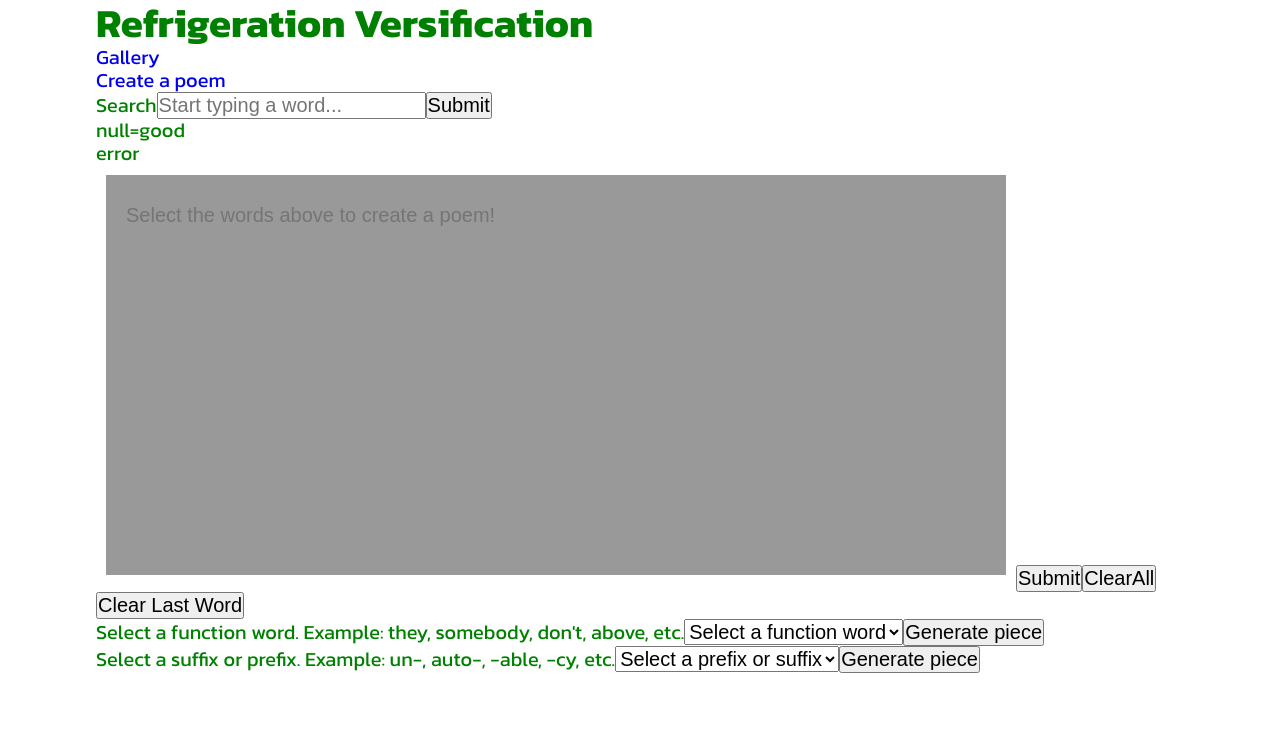
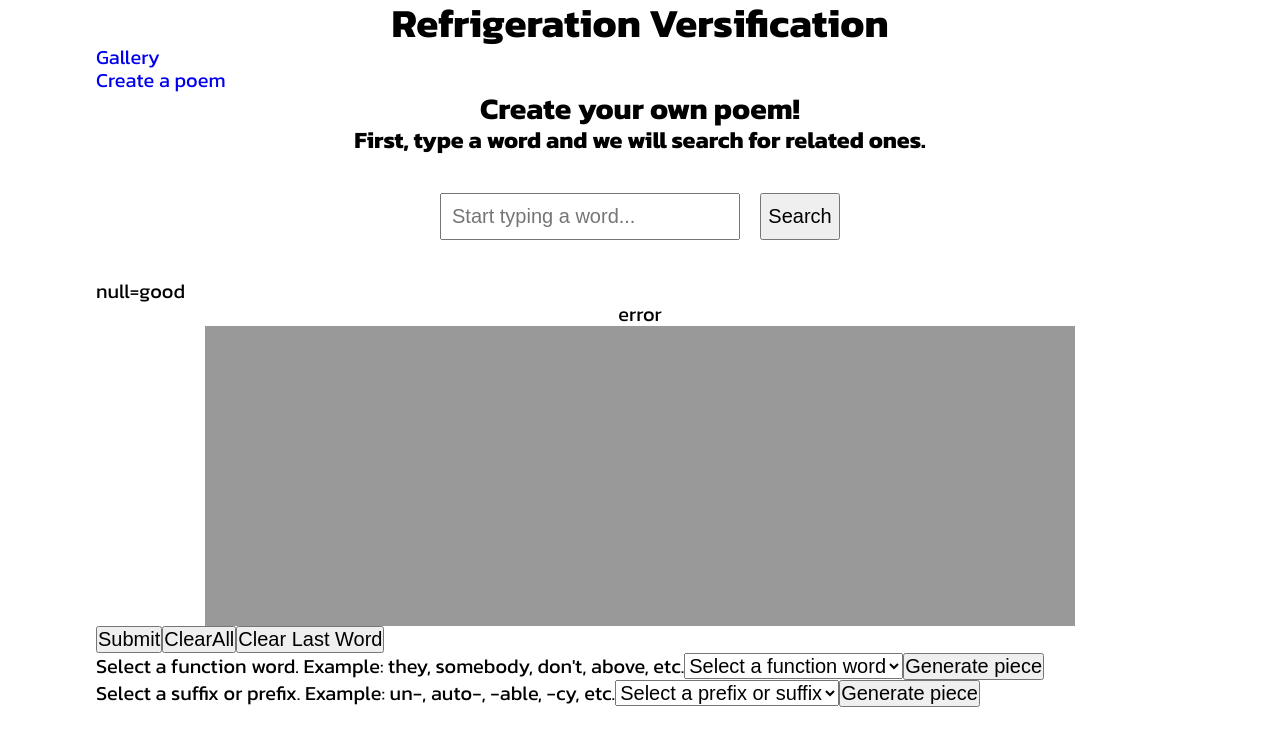
Before and after one commit to victoria-reis/magnetic-poetry, a React (Create React App) app: page /auto in a window 1280 px wide. Shown: the top 746 px of the page. Built offline with nearby package versions, Linux system fonts and the light colour scheme.

Commit message:
did some styles, and finished clear last word button feature

```diff
--- a/src/Components/Form.js
+++ b/src/Components/Form.js
@@ -33,28 +33,31 @@ const Form = ({
 	};
 
 	return (
-		<div>
+		<>
+			<h2>Create your own poem!</h2>
+			<h3>First, type a word and we will search for related ones.</h3>
 			<form
 				onSubmit={(event) => {
 					handleSubmit(event);
 				}}
+				className="searchForm"
 			>
-				<label htmlFor="search">Search</label>
-
+				<label htmlFor="search" className="sr-only">
+					Search for a word
+				</label>
+				<div className="inputOptionsContainer">
 					<input
 						type="search"
 						id="search"
 						onChange={(event) => {
 							handleChange(event);
 						}}
+						// className="searchInput"
 						value={autoFill}
 						pattern="[a-zA-z]+"
 						placeholder="Start typing a word..."
 					/>
 
-				<button type="submit">Submit</button>
-
-				<div>
 					{autoFill !== ""
 						? suggestions.map((wordObj, index) => {
 								return (
@@ -64,6 +67,7 @@ const Form = ({
 										onClick={() => handleSelection(wordObj)}
 										value={wordObj.word}
 										className="color"
+										tabIndex="0"
 									>
 										{wordObj.word}
 									</option>
@@ -71,8 +75,10 @@ const Form = ({
 						  })
 						: null}
 				</div>
+
+				<button type="submit">Search</button>
 			</form>
-		</div>
+		</>
 	);
 };
 
--- a/src/Components/Gallery.js
+++ b/src/Components/Gallery.js
@@ -1,7 +1,7 @@
 import { useEffect, useState } from "react";
 import firebase from "../firebase";
 import { getDatabase, ref, onValue, push, remove } from "firebase/database";
-
+import { rotationRandomizer } from "./Other";
 
 const Gallery = () => {
 	//state to set the poems on the page
@@ -43,27 +43,30 @@ const Gallery = () => {
 	//looping through 50 words that we get back from the api to display them on the page.
 	//2nd form below
 
-
 	return (
 		<div>
 			<ul className="poems">
 				{poems.map((poem) => {
 					return (
 						<li key={poem.key}>
-                <p>
-
-                  {poem.name}
-                </p>
-                <button onClick={() => handleRemovePoem(poem.key)}>
-                  Remove
-                </button>
+							{/* <p>{poem.name}</p> */}
+							{poem.name[0]
+								.trim()
+								.split(" ")
+								.map((word, index) => {
+									return (
+										<div key={index} className={rotationRandomizer()}>
+											{word}
+										</div>
+									);
+								})}
+							<button onClick={() => handleRemovePoem(poem.key)}>Remove</button>
 						</li>
 					);
 				})}
 			</ul>
 		</div>
-          )
-}
-
+	);
+};
 
 export default Gallery;
--- a/src/Components/GenerateWords.js
+++ b/src/Components/GenerateWords.js
@@ -3,6 +3,7 @@ import axios from "axios";
 import firebase from "../firebase";
 import { getDatabase, ref, push } from "firebase/database";
 import { useNavigate } from "react-router-dom";
+import { rotationRandomizer } from "./Other";
 
 const GenerateWords = ({ userSubmit, wordPoem, setWordPoem, errorState }) => {
 	let navigate = useNavigate();
@@ -62,58 +63,37 @@ const GenerateWords = ({ userSubmit, wordPoem, setWordPoem, errorState }) => {
 
 	const handleOne = (words) => {
 		words.preventDefault();
-		setWordPoem(wordPoem.toString().split(" ").slice(0, -1).join(" "));
-		console.log(setWordPoem);
+		setWordPoem(() => {
+			// wordPoem.toString().split(" ").slice(0, -1).join(" ")
+			if (wordPoem !== []) {
+				const text = wordPoem[0].trim().split(" ");
+				text.pop();
+				return [text.join(" ")];
+			}
+		});
 	};
-
-	// styling function to add class to 50 words
-	const rotationRandomizer = () => {
-		const randomNum = Math.floor(Math.random() * 10);
-		const style1 = "style-1";
-		const style2 = "style-2";
-		const style3 = "style-3";
-		const style4 = "style-4";
-		const style5 = "style-5";
-		if (randomNum <= 2) {
-			return `magnetic ${style1}`;
-			// console.log(randomNum, style1);
-		} else if (randomNum > 2 && randomNum <= 4) {
-			return `magnetic ${style2}`;
-			// console.log(randomNum, style2);
-		} else if (randomNum > 4 && randomNum <= 6) {
-			return `magnetic ${style3}`;
-			// console.log(randomNum, style3);
-		} else if (randomNum > 6 && randomNum <= 8) {
-			return `magnetic ${style4}`;
-			// console.log(randomNum, style2);
-		} else if (randomNum > 8) {
-			return `magnetic ${style5}`;
-			// console.log(randomNum, style2);
-		}
-	};
-
 	//looping through 50 words that we get back from the api to display them on the page.
 	//2nd form below
 	return (
-		<div>
+		<>
 			{errorState ? <p className="errP">no data found</p> : <p>null=good</p>}
-
+			<ul className="wordCollection">
 				{wordCollection.length !== 0 ? (
 					wordCollection.map((wordCollection, index) => {
 						return (
-						<div
+							<li
 								key={index}
 								onClick={() => handleSelection(wordCollection)}
 								className={rotationRandomizer()}
 							>
 								{wordCollection.word}
-						</div>
+							</li>
 						);
 					})
 				) : (
 					<p>error</p>
 				)}
-
+			</ul>
 			{/* {
 
               wordCollection.length !== 0 && autoFill === ""
@@ -137,7 +117,20 @@ const GenerateWords = ({ userSubmit, wordPoem, setWordPoem, errorState }) => {
 						handleSubmit(event);
 					}}
 				>
-					<textarea
+					<div className="poemDisplay">
+						{wordPoem[0]
+							? wordPoem[0]
+									.trim()
+									.split(" ")
+									.map((word) => {
+										console.log(word);
+										return <p className="magnetic">{word}</p>;
+									})
+							: null}
+					</div>
+
+					{/* this input is displayed none so we can style the words as magnetics*/}
+					<input
 						id="poem"
 						value={wordPoem}
 						className="poemBox"
@@ -150,7 +143,7 @@ const GenerateWords = ({ userSubmit, wordPoem, setWordPoem, errorState }) => {
 					<button onClick={handleOne}>Clear Last Word</button>
 				</form>
 			</div>
-		</div>
+		</>
 	);
 };
 
--- /dev/null
+++ b/src/Components/Other.js
@@ -0,0 +1,24 @@
+export const rotationRandomizer = () => {
+	const randomNum = Math.floor(Math.random() * 10);
+	const style1 = "style-1";
+	const style2 = "style-2";
+	const style3 = "style-3";
+	const style4 = "style-4";
+	const style5 = "style-5";
+	if (randomNum <= 2) {
+		return `magnetic ${style1}`;
+		// console.log(randomNum, style1);
+	} else if (randomNum > 2 && randomNum <= 4) {
+		return `magnetic ${style2}`;
+		// console.log(randomNum, style2);
+	} else if (randomNum > 4 && randomNum <= 6) {
+		return `magnetic ${style3}`;
+		// console.log(randomNum, style3);
+	} else if (randomNum > 6 && randomNum <= 8) {
+		return `magnetic ${style4}`;
+		// console.log(randomNum, style2);
+	} else if (randomNum > 8) {
+		return `magnetic ${style5}`;
+		// console.log(randomNum, style2);
+	}
+};
--- a/src/Data/SuffixPrefixWords.js
+++ b/src/Data/SuffixPrefixWords.js
@@ -64,6 +64,7 @@ const SuffixPrefixWords = [
 	"mis",
 	"un",
 	"over",
+	"s",
 ];
 
 export default SuffixPrefixWords;
--- a/src/Styles/App.css
+++ b/src/Styles/App.css
@@ -239,7 +239,6 @@ html {
 body {
   font-size: 125%;
   font-family: "Kanit", sans-serif;
-  color: green;
 }
 
 .color {
@@ -247,9 +246,17 @@ body {
 }
 
 *,
-h1 {
+h1,
+h2,
+h3 {
   margin: 0;
   padding: 0;
+}
+
+h1,
+h2,
+h3 {
+  text-align: center;
 }
 
 .wrapper {
@@ -275,20 +282,39 @@ button {
   cursor: pointer;
 }
 
+.wordCollection {
+  margin: 0 auto;
+  width: 90%;
+  display: -webkit-box;
+  display: -ms-flexbox;
+  display: flex;
+  -ms-flex-wrap: wrap;
+      flex-wrap: wrap;
+  -webkit-box-pack: space-evenly;
+      -ms-flex-pack: space-evenly;
+          justify-content: space-evenly;
+}
+
 .magnetic {
   position: relative;
-  z-index: 0;
   background-color: white;
   -webkit-box-shadow: 0 1px 2px 0 #999;
           box-shadow: 0 1px 2px 0 #999;
   display: inline-block;
-  padding: 0.4em 0.5em;
+  padding: 6px 8px;
   /* margin-right: 2px; */
+  margin: 7px;
   font-family: serif;
   font-size: 18px;
   cursor: pointer;
   -webkit-transition: 0.2s;
   transition: 0.2s;
+}
+.magnetic:hover {
+  background-color: gainsboro;
+}
+.magnetic:active {
+  background-color: #999;
 }
 
 .style-1 {
@@ -316,7 +342,14 @@ button {
   transform: rotate(4deg);
 }
 
+.plate {
+  width: 600px;
+  height: 300px;
+  background-color: wheat;
+}
+
 .poemBox {
+  display: none;
   border: none;
   padding: 20px;
   margin: 10px;
@@ -327,6 +360,46 @@ button {
   resize: none;
   line-height: 40px;
   pointer-events: none;
+  -webkit-text-decoration: solid;
+          text-decoration: solid;
+}
+
+.poemDisplay {
+  margin: 0 auto;
+  width: 80%;
+  height: 300px;
+  background-color: #999;
+}
+
+.searchForm {
+  max-width: 400px;
+  height: 47px;
+  display: -webkit-box;
+  display: -ms-flexbox;
+  display: flex;
+  margin: 40px auto;
+}
+.searchForm input {
+  padding: 10px;
+  width: 300px;
+}
+.searchForm button {
+  margin-left: auto;
+  width: 80px;
+}
+
+.inputOptionsContainer {
+  position: absolute;
+  z-index: 1;
+}
+.inputOptionsContainer option {
+  background-color: rgba(255, 255, 255, 0.8);
+  padding: 0 10px 5px 10px;
+  -webkit-transition: 0.2s;
+  transition: 0.2s;
+}
+.inputOptionsContainer option:hover, .inputOptionsContainer option:active {
+  background-color: gainsboro;
 }
 
 .poems {
--- a/src/Styles/sass/App.scss
+++ b/src/Styles/sass/App.scss
@@ -8,6 +8,7 @@
 // generate words styles
 @import "./partials/50wordsPieces";
 @import "./partials/poemInput";
+@import "./partials/searchBar";
 
 //gallery page styles
-@import "./partials/galleryPage"
+@import "./partials/galleryPage";
--- a/src/Styles/sass/partials/_50wordsPieces.scss
+++ b/src/Styles/sass/partials/_50wordsPieces.scss
@@ -1,15 +1,30 @@
+.wordCollection {
+	// border: 1px solid red;
+	margin: 0 auto;
+	width: 90%;
+	display: flex;
+	flex-wrap: wrap;
+	justify-content: space-evenly;
+}
+
 .magnetic {
 	position: relative;
-	z-index: 0;
 	background-color: white;
 	box-shadow: 0 1px 2px 0 #999;
 	display: inline-block;
-	padding: 0.4em 0.5em;
+	padding: 6px 8px;
 	/* margin-right: 2px; */
+	margin: 7px;
 	font-family: serif;
 	font-size: 18px;
 	cursor: pointer;
 	transition: 0.2s;
+	&:hover {
+		background-color: gainsboro;
+	}
+	&:active {
+		background-color: #999;
+	}
 }
 
 .style-1 {
@@ -41,3 +56,9 @@
 	-webkit-transform: rotate(4deg);
 	transform: rotate(4deg);
 }
+
+.plate {
+	width: 600px;
+	height: 300px;
+	background-color: wheat;
+}
--- a/src/Styles/sass/partials/_baseStyles.scss
+++ b/src/Styles/sass/partials/_baseStyles.scss
@@ -1,9 +1,17 @@
 //general styles
 
 *,
-h1 {
+h1,
+h2,
+h3 {
 	margin: 0;
 	padding: 0;
+}
+
+h1,
+h2,
+h3 {
+	text-align: center;
 }
 
 .wrapper {
--- a/src/Styles/sass/partials/_poemInput.scss
+++ b/src/Styles/sass/partials/_poemInput.scss
@@ -1,4 +1,5 @@
 .poemBox {
+	display: none;
 	border: none;
 	padding: 20px;
 	margin: 10px;
@@ -10,4 +11,12 @@
 	line-height: 40px;
 	// word-spacing: 40px;
 	pointer-events: none;
+	text-decoration: solid;
 }
+
+.poemDisplay {
+	margin: 0 auto;
+	width: 80%;
+	height: 300px;
+	background-color: #999;
+}
--- /dev/null
+++ b/src/Styles/sass/partials/_searchBar.scss
@@ -0,0 +1,33 @@
+.searchForm {
+	max-width: 400px;
+	height: 47px;
+	display: flex;
+	margin: 40px auto;
+	// border: 2px solid red;
+	input {
+		// border: none;
+		padding: 10px;
+		width: 300px;
+	}
+
+	button {
+		margin-left: auto;
+		width: 80px;
+	}
+}
+
+.inputOptionsContainer {
+	// border: 2px solid blue;
+	position: absolute;
+	z-index: 1;
+
+	option {
+		background-color: rgba(255, 255, 255, 0.8);
+		padding: 0 10px 5px 10px;
+		transition: 0.2s;
+		&:hover,
+		&:active {
+			background-color: gainsboro;
+		}
+	}
+}
--- a/src/Styles/sass/partials/_typography.scss
+++ b/src/Styles/sass/partials/_typography.scss
@@ -3,7 +3,7 @@
 body {
 	font-size: 125%;
 	font-family: "Kanit", sans-serif;
-	color: green;
+	// color: green;
 }
 
 .color {
```
Lines whose indentation alone changed are shown as unchanged.
